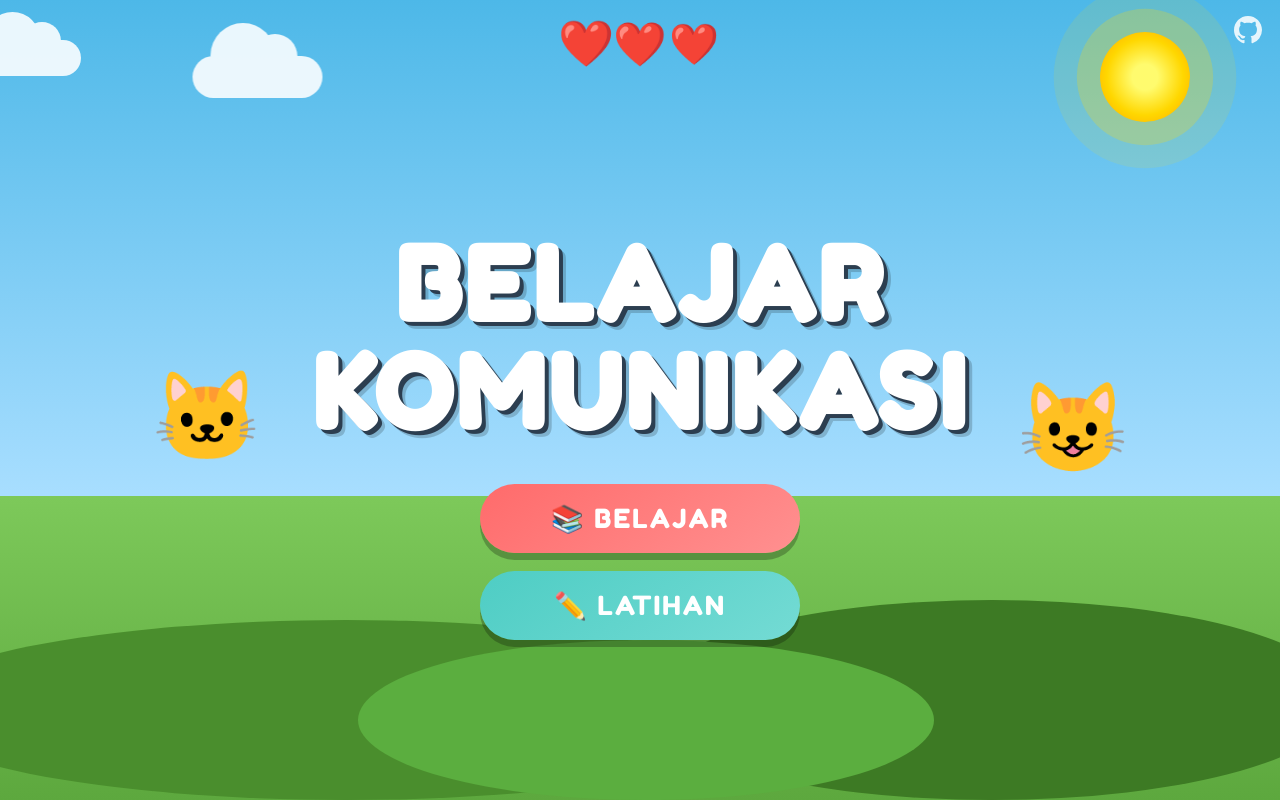
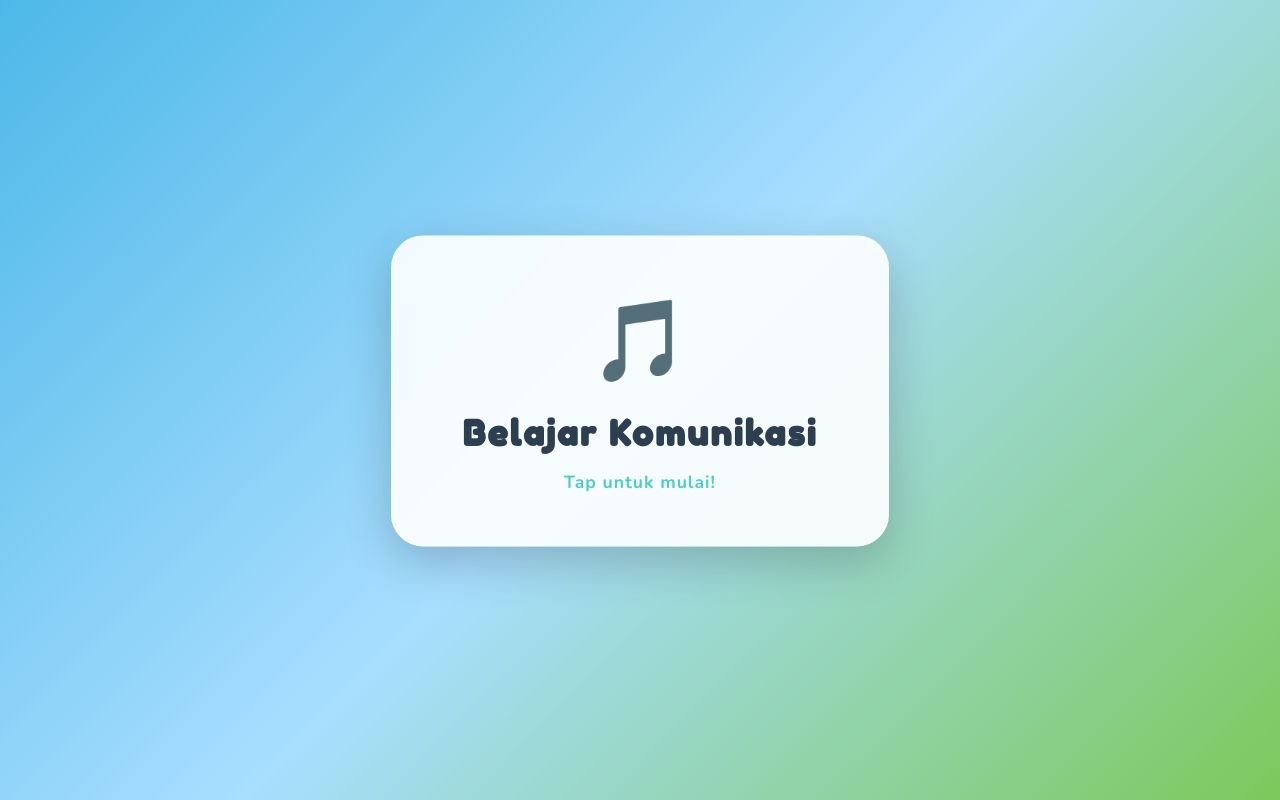
Before and after one commit to JovanEhren/KKN, a React (Vite) app: page / in a window 1280 px wide. Built offline with nearby package versions, Linux system fonts and the light colour scheme.

Commit message:
Add BGM and splash screen

```diff
--- a/src/App.tsx
+++ b/src/App.tsx
@@ -1,4 +1,4 @@
-import { useState } from 'react'
+import { useState, useEffect, useRef } from 'react'
 import { Background } from './components/Background'
 import { VideoModal } from './components/VideoModal'
 import { HomeScreen } from './components/screens/HomeScreen'
@@ -30,12 +30,51 @@ export interface QuizResult {
   total: number
 }
 
+const QUIZ_SCREENS: Screen[] = ['quiz-intro', 'quiz', 'quiz-result']
+
 export default function App() {
   const [screen, setScreen] = useState<Screen>('home')
   const [articleIndex, setArticleIndex] = useState(0)
   const [videoModal, setVideoModal] = useState<VideoModalState | null>(null)
   const [quizKey, setQuizKey] = useState(0)
   const [quizResult, setQuizResult] = useState<QuizResult>({ score: 0, total: 10 })
+  const [muted, setMuted] = useState(false)
+  const [splashDone, setSplashDone] = useState(false)
+
+  const lobbyRef = useRef<HTMLAudioElement>(null)
+  const quizRef  = useRef<HTMLAudioElement>(null)
+
+  const isQuizScreen = QUIZ_SCREENS.includes(screen)
+
+  const handleSplash = () => {
+    const active = isQuizScreen ? quizRef.current : lobbyRef.current
+    active?.play().catch(() => {})
+    setSplashDone(true)
+  }
+
+  // Switch BGM when screen changes (only after splash)
+  useEffect(() => {
+    if (!splashDone) return
+    const lobby = lobbyRef.current
+    const quiz  = quizRef.current
+    if (!lobby || !quiz) return
+
+    if (isQuizScreen) {
+      lobby.pause()
+      quiz.play().catch(() => {})
+    } else {
+      quiz.pause()
+      lobby.play().catch(() => {})
+    }
+  }, [isQuizScreen, splashDone])
+
+  const toggleMute = () => {
+    if (!lobbyRef.current || !quizRef.current) return
+    const next = !muted
+    lobbyRef.current.muted = next
+    quizRef.current.muted  = next
+    setMuted(next)
+  }
 
   const showArticle = (i: number) => {
     setArticleIndex(i)
@@ -54,6 +93,23 @@ export default function App() {
 
   return (
     <>
+      <audio ref={lobbyRef} src="/LobbyStudy_bgm.mp3" loop preload="auto" />
+      <audio ref={quizRef}  src="/Quiz_bgm.mp3"       loop preload="auto" />
+
+      {!splashDone && (
+        <div className="splash" onClick={handleSplash}>
+          <div className="splash-card">
+            <div className="splash-emoji">🎵</div>
+            <h2 className="splash-title">Belajar Komunikasi</h2>
+            <p className="splash-sub">Tap untuk mulai!</p>
+          </div>
+        </div>
+      )}
+
+      <button className="bgm-btn" onClick={toggleMute} title={muted ? 'Nyalakan musik' : 'Matikan musik'}>
+        {muted ? '🔇' : '🎵'}
+      </button>
+
       <Background />
       <HomeScreen
         active={screen === 'home'}
@@ -90,6 +146,7 @@ export default function App() {
         key={quizKey}
         active={screen === 'quiz'}
         onResult={handleQuizResult}
+        onExit={() => setScreen('home')}
       />
       <QuizResultScreen
         active={screen === 'quiz-result'}
--- a/src/components/screens/HomeScreen.tsx
+++ b/src/components/screens/HomeScreen.tsx
@@ -9,25 +9,6 @@ const GITHUB_URL = 'https://github.com/JovanEhren/KKN'
 export function HomeScreen({ active, onBelajar, onLatihan }: Props) {
   return (
     <div className={`screen${active ? ' active' : ''}`}>
-      <a
-        className="github-link"
-        href={GITHUB_URL}
-        target="_blank"
-        rel="noopener noreferrer"
-        aria-label="GitHub Repository"
-      >
-        <svg height="28" width="28" viewBox="0 0 16 16" fill="currentColor">
-          <path d="M8 0C3.58 0 0 3.58 0 8c0 3.54 2.29 6.53 5.47 7.59.4.07.55-.17.55-.38
-            0-.19-.01-.82-.01-1.49-2.01.37-2.53-.49-2.69-.94-.09-.23-.48-.94-.82-1.13
-            -.28-.15-.68-.52-.01-.53.63-.01 1.08.58 1.23.82.72 1.21 1.87.87
-            2.33.66.07-.52.28-.87.51-1.07-1.78-.2-3.64-.89-3.64-3.95
-            0-.87.31-1.59.82-2.15-.08-.2-.36-1.02.08-2.12 0 0 .67-.21
-            2.2.82.64-.18 1.32-.27 2-.27.68 0 1.36.09 2 .27 1.53-1.04
-            2.2-.82 2.2-.82.44 1.1.16 1.92.08 2.12.51.56.82 1.27.82
-            2.15 0 3.07-1.87 3.75-3.65 3.95.29.25.54.73.54 1.48 0
-            1.07-.01 1.93-.01 2.2 0 .21.15.46.55.38A8.013 8.013 0 0016 8c0-4.42-3.58-8-8-8z"/>
-        </svg>
-      </a>
       <div className="hearts-row">
         <span className="heart">❤️</span>
         <span className="heart">❤️</span>
@@ -44,6 +25,36 @@ export function HomeScreen({ active, onBelajar, onLatihan }: Props) {
         </div>
         <div className="home-mascot float-anim delay-anim">😺</div>
       </div>
+
+      <div className="home-footer">
+        <a
+          className="github-link"
+          href={GITHUB_URL}
+          target="_blank"
+          rel="noopener noreferrer"
+          aria-label="GitHub Repository"
+        >
+          <svg height="22" width="22" viewBox="0 0 16 16" fill="currentColor">
+            <path d="M8 0C3.58 0 0 3.58 0 8c0 3.54 2.29 6.53 5.47 7.59.4.07.55-.17.55-.38
+              0-.19-.01-.82-.01-1.49-2.01.37-2.53-.49-2.69-.94-.09-.23-.48-.94-.82-1.13
+              -.28-.15-.68-.52-.01-.53.63-.01 1.08.58 1.23.82.72 1.21 1.87.87
+              2.33.66.07-.52.28-.87.51-1.07-1.78-.2-3.64-.89-3.64-3.95
+              0-.87.31-1.59.82-2.15-.08-.2-.36-1.02.08-2.12 0 0 .67-.21
+              2.2.82.64-.18 1.32-.27 2-.27.68 0 1.36.09 2 .27 1.53-1.04
+              2.2-.82 2.2-.82.44 1.1.16 1.92.08 2.12.51.56.82 1.27.82
+              2.15 0 3.07-1.87 3.75-3.65 3.95.29.25.54.73.54 1.48 0
+              1.07-.01 1.93-.01 2.2 0 .21.15.46.55.38A8.013 8.013 0 0016 8c0-4.42-3.58-8-8-8z"/>
+          </svg>
+          <span>GitHub</span>
+        </a>
+
+        <div className="credits">
+          <p className="credits-title">✨ Tim KKN</p>
+          <p>Nama Anggota 1 &nbsp;·&nbsp; Nama Anggota 2 &nbsp;·&nbsp; Nama Anggota 3</p>
+          <p>Nama Anggota 4 &nbsp;·&nbsp; Nama Anggota 5 &nbsp;·&nbsp; Nama Anggota 6</p>
+          <p className="credits-inst">Universitas · Fakultas · Tahun</p>
+        </div>
+      </div>
     </div>
   )
 }
--- a/src/components/screens/QuizScreen.tsx
+++ b/src/components/screens/QuizScreen.tsx
@@ -4,11 +4,12 @@ import { quizData } from '../../data/quiz'
 interface Props {
   active: boolean
   onResult: (score: number, total: number) => void
+  onExit: () => void
 }
 
 const LABELS = ['A', 'B', 'C', 'D']
 
-export function QuizScreen({ active, onResult }: Props) {
+export function QuizScreen({ active, onResult, onExit }: Props) {
   const [qIndex, setQIndex] = useState(0)
   const [score, setScore] = useState(0)
   const [lives, setLives] = useState(3)
@@ -54,6 +55,7 @@ export function QuizScreen({ active, onResult }: Props) {
   return (
     <div className={`screen${active ? ' active' : ''}`}>
       <div className="quiz-topbar">
+        <button className="quiz-exit-btn" onClick={onExit} title="Keluar">✕</button>
         <div className="quiz-lives-display">
           {Array.from({ length: 3 }, (_, i) => (i < lives ? '❤️' : '🖤')).join(' ')}
         </div>
--- a/src/index.css
+++ b/src/index.css
@@ -103,15 +103,85 @@ html, body {
 .screen.active { opacity: 1; pointer-events: all; }
 
 /* =========================================
-   GITHUB LINK
+   SPLASH SCREEN
 ========================================= */
+.splash {
+  position: fixed; inset: 0; z-index: 999;
+  background: linear-gradient(135deg, #4DB8E8 0%, #A8DEFF 50%, #7DC95A 100%);
+  display: flex; align-items: center; justify-content: center;
+  cursor: pointer;
+  animation: splashIn .4s ease;
+}
+@keyframes splashIn {
+  from { opacity: 0; }
+  to   { opacity: 1; }
+}
+.splash-card {
+  display: flex; flex-direction: column; align-items: center; gap: 16px;
+  background: rgba(255,255,255,.9); border-radius: 32px;
+  padding: 52px 72px; box-shadow: 0 16px 48px rgba(0,0,0,.2);
+  animation: floatY 2s ease-in-out infinite;
+}
+.splash-emoji { font-size: 5rem; }
+.splash-title {
+  font-family: 'Fredoka One', cursive; font-size: 2.2rem;
+  color: #2C3E50; letter-spacing: 2px; text-align: center;
+}
+.splash-sub {
+  font-family: 'Nunito', sans-serif; font-size: 1.1rem;
+  font-weight: 700; color: #4ECDC4; letter-spacing: 1px;
+}
+
+/* =========================================
+   BGM BUTTON
+========================================= */
+.bgm-btn {
+  position: fixed; top: 14px; right: 18px; z-index: 300;
+  width: 46px; height: 46px; border-radius: 50%; border: none;
+  background: rgba(255,255,255,.88);
+  font-size: 1.4rem; cursor: pointer;
+  box-shadow: 0 4px 14px rgba(0,0,0,.2);
+  transition: transform .2s, background .2s;
+  display: flex; align-items: center; justify-content: center;
+}
+.bgm-btn:hover { transform: scale(1.15); background: #fff; }
+
+/* =========================================
+   HOME FOOTER (credits + github)
+========================================= */
+.home-footer {
+  display: flex; align-items: center; justify-content: space-between;
+  padding: 10px 24px 16px;
+  gap: 16px;
+}
+
 .github-link {
-  position: absolute; top: 16px; right: 18px; z-index: 20;
-  color: rgba(255,255,255,.85);
+  display: flex; align-items: center; gap: 7px;
+  color: rgba(255,255,255,.8);
+  text-decoration: none;
+  font-family: 'Fredoka One', cursive;
+  font-size: .95rem; letter-spacing: .5px;
   transition: color .2s, transform .2s;
-  display: flex; align-items: center;
+  flex-shrink: 0;
 }
-.github-link:hover { color: #fff; transform: scale(1.15); }
+.github-link:hover { color: #fff; transform: scale(1.08); }
+
+.credits {
+  text-align: right;
+  font-family: 'Nunito', sans-serif;
+  font-size: .78rem; font-weight: 700;
+  color: rgba(255,255,255,.75);
+  line-height: 1.6;
+}
+.credits-title {
+  font-family: 'Fredoka One', cursive;
+  font-size: .9rem; color: rgba(255,255,255,.9);
+  margin-bottom: 2px;
+}
+.credits-inst {
+  color: rgba(255,255,255,.55);
+  font-size: .72rem; margin-top: 2px;
+}
 
 /* =========================================
    HOME SCREEN
@@ -382,6 +452,15 @@ html, body {
   background: rgba(255,255,255,.84);
   backdrop-filter: blur(4px);
 }
+.quiz-exit-btn {
+  background: rgba(255,255,255,.75); border: none; border-radius: 50%;
+  width: 32px; height: 32px; font-size: 1rem; cursor: pointer;
+  color: var(--dark); flex-shrink: 0;
+  transition: background .18s, transform .18s;
+  display: flex; align-items: center; justify-content: center;
+}
+.quiz-exit-btn:hover { background: #FF6B6B; color: #fff; transform: scale(1.1); }
+
 .quiz-lives-display { font-size: 1.45rem; white-space: nowrap; }
 .quiz-progress-wrap {
   flex: 1; height: 14px; background: rgba(0,0,0,.14);
```
Also changed, not shown: 2 other files (tests, documents, lock files or other folders).
